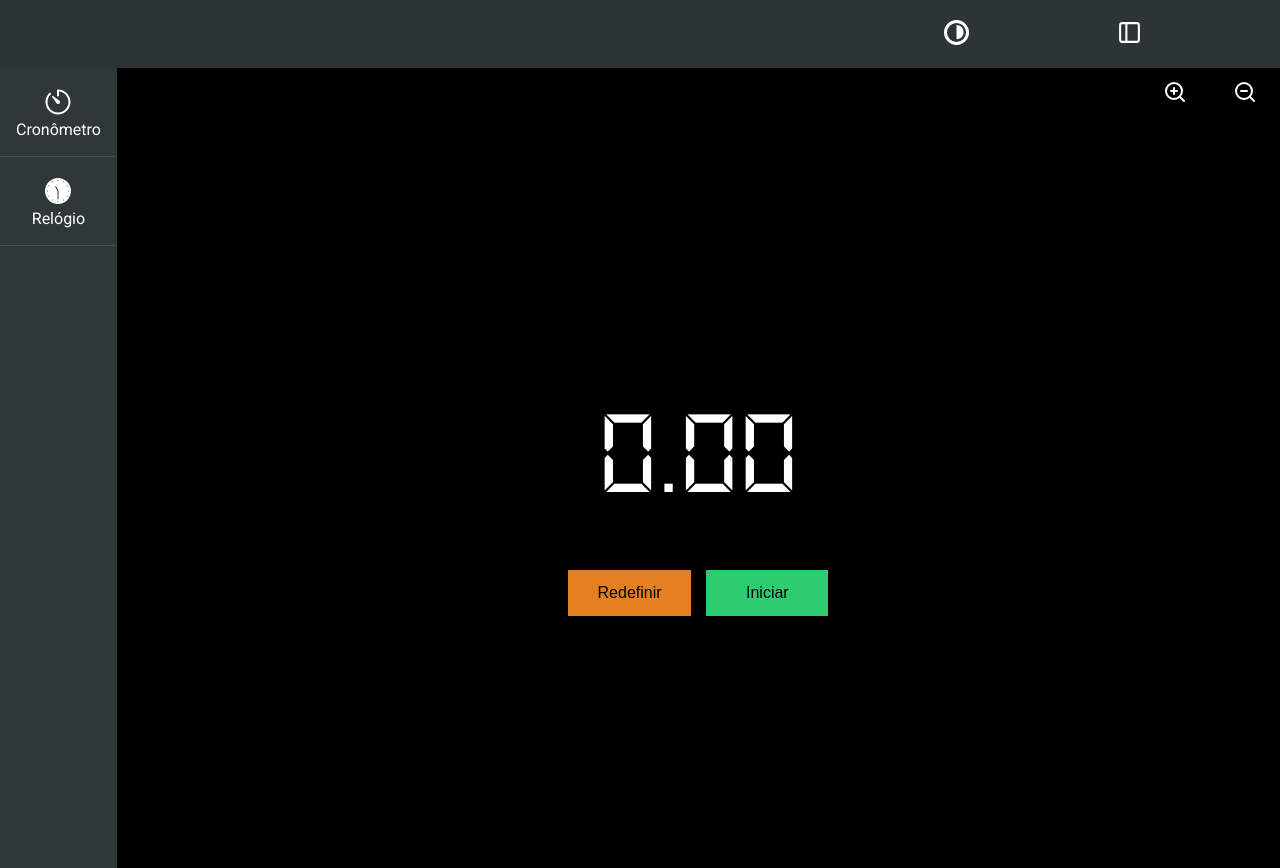
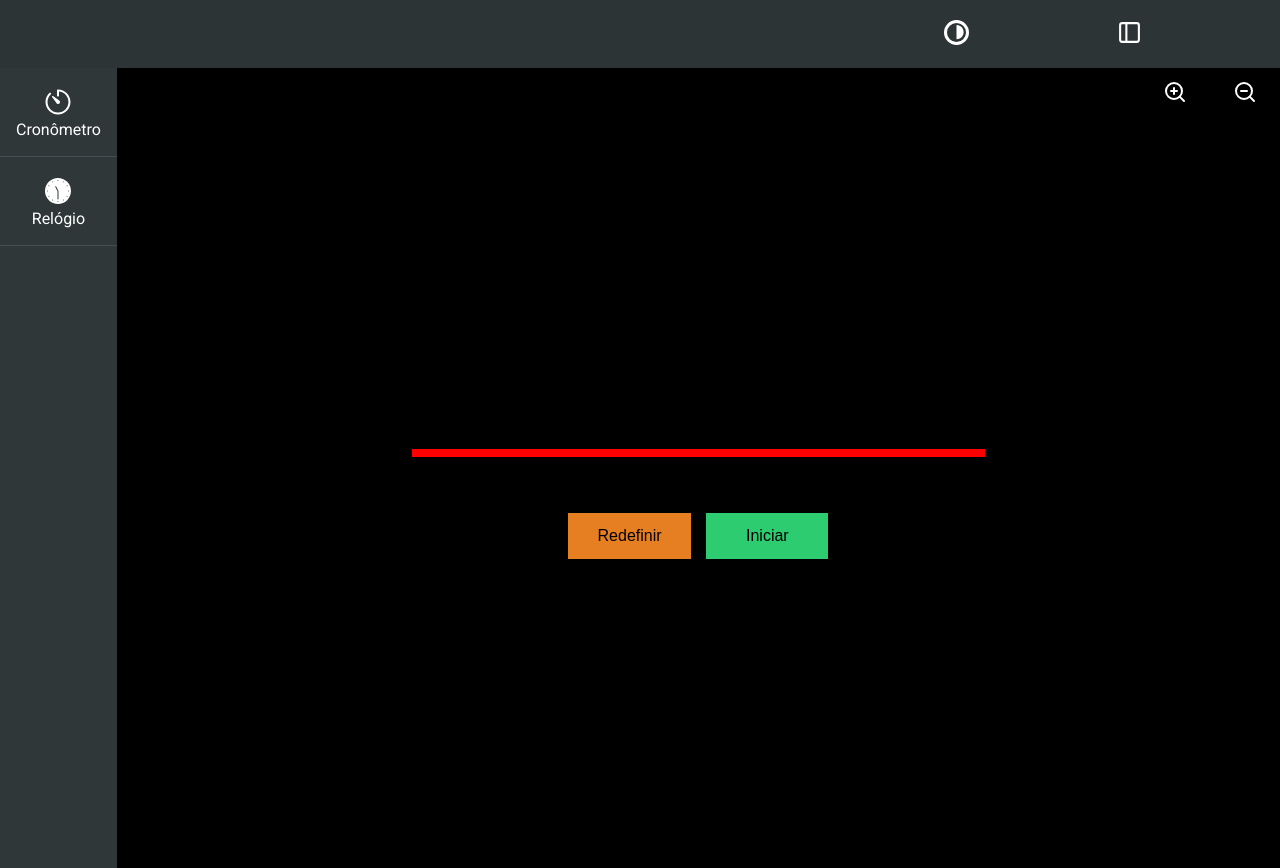
Before and after one commit to Guribeiro/cronometro, a React (Create React App) app: page /cronometro in a window 1280 px wide. Built offline with nearby package versions, Linux system fonts and the light colour scheme.

Commit message:
chore/cronometro

```diff
--- a/src/components/Cronometro/index.js
+++ b/src/components/Cronometro/index.js
@@ -10,7 +10,12 @@ class Cronometro extends Component {
     constructor(props) {
         super()
         this.state = {
-            cronometro: 0,
+            miliSeconds: 0,
+            seconds: 0,
+            minutes: 0,
+
+            stopwatch: 0,
+
             btnStart: 'Iniciar',
             sidebar: true
         }
@@ -23,25 +28,60 @@ class Cronometro extends Component {
 
     startCronometro() {
 
-        if (this.timer !== null) {
+        if (this.timer) {
 
             clearInterval(this.timer);
             this.timer = null;
             this.setState({ btnStart: 'Iniciar' })
+
         } else {
 
             this.timer = setInterval(() => {
-                const timer = this.state.cronometro;
+                const { miliSeconds, seconds, minutes } = this.state;
+
                 this.setState({
-                    cronometro: timer + 0.01,
+                    miliSeconds: miliSeconds + 1,
                     btnStart: 'Pausar'
                 })
+
+                if (miliSeconds > 99) {
+
+                    this.setState({
+                        miliSeconds: 0,
+                        seconds: seconds + 1
+                    })
+                }
+
+                if (seconds > 59) {
+                    this.setState({
+                        seconds: 0,
+                        minutes: minutes + 1
+                    })
+                }
+
+                const stopwatch = {
+                    miliSeconds,
+                    seconds,
+                    minutes,
+
+                }
+
+
+                this.setState({
+                    stopwatch: stopwatch
+                })
+
             }, 10)
         }
     }
 
     redefinirCronometro() {
-        this.setState({ cronometro: 0 })
+
+
+        this.setState({
+            miliSeconds: 0,
+            seconds: 0
+        })
     }
 
     showSideBar() {
@@ -59,7 +99,11 @@ class Cronometro extends Component {
 
     render() {
 
-        const { sidebar, btnStart } = this.state;
+        const { sidebar, btnStart, stopwatch } = this.state;
+
+        const { miliSeconds, seconds, minutes } = stopwatch;
+
+
         return (
             <Fragment>
                 <Header showBar={this.showSideBar} />
@@ -71,11 +115,12 @@ class Cronometro extends Component {
 
                     <section className='content'>
                         <Controls />
-
                         <div className='clock-container'>
 
                             <div className="timer">
-                                <span>{this.state.cronometro.toFixed(2)}</span>
+                                <span>{minutes}</span>
+                                <span>{seconds}</span>
+                                <span>{miliSeconds}</span>
                             </div>
 
                             <div className="buttons">
--- a/src/components/Cronometro/styles.scss
+++ b/src/components/Cronometro/styles.scss
@@ -1,4 +1,4 @@
-@import '../../styles/variables';
+@import "../../styles/variables";
 
 .clock-container {
     width: 90%;
@@ -13,15 +13,19 @@
 
     .timer {
 
+        border: 1px solid red;
         display: block;
         width: 60%;
+
         max-width: 700px;
         min-width: 350px;
         margin: 20px auto;
 
+
         span {
+            border: 1px solid red;;
             font-size: 122px;
-            display: block;
+
             text-align: center;
         }
     }
@@ -54,7 +58,7 @@
                 background-color: darken($btn-start, $amount: 15);
             }
             &:active {
-                @include activeEffect($btn-start)
+                @include activeEffect($btn-start);
             }
         }
 
@@ -65,7 +69,7 @@
                 background-color: darken($btn-reset, $amount: 15);
             }
             &:active {
-                @include activeEffect($btn-reset)
+                @include activeEffect($btn-reset);
             }
         }
     }
```
